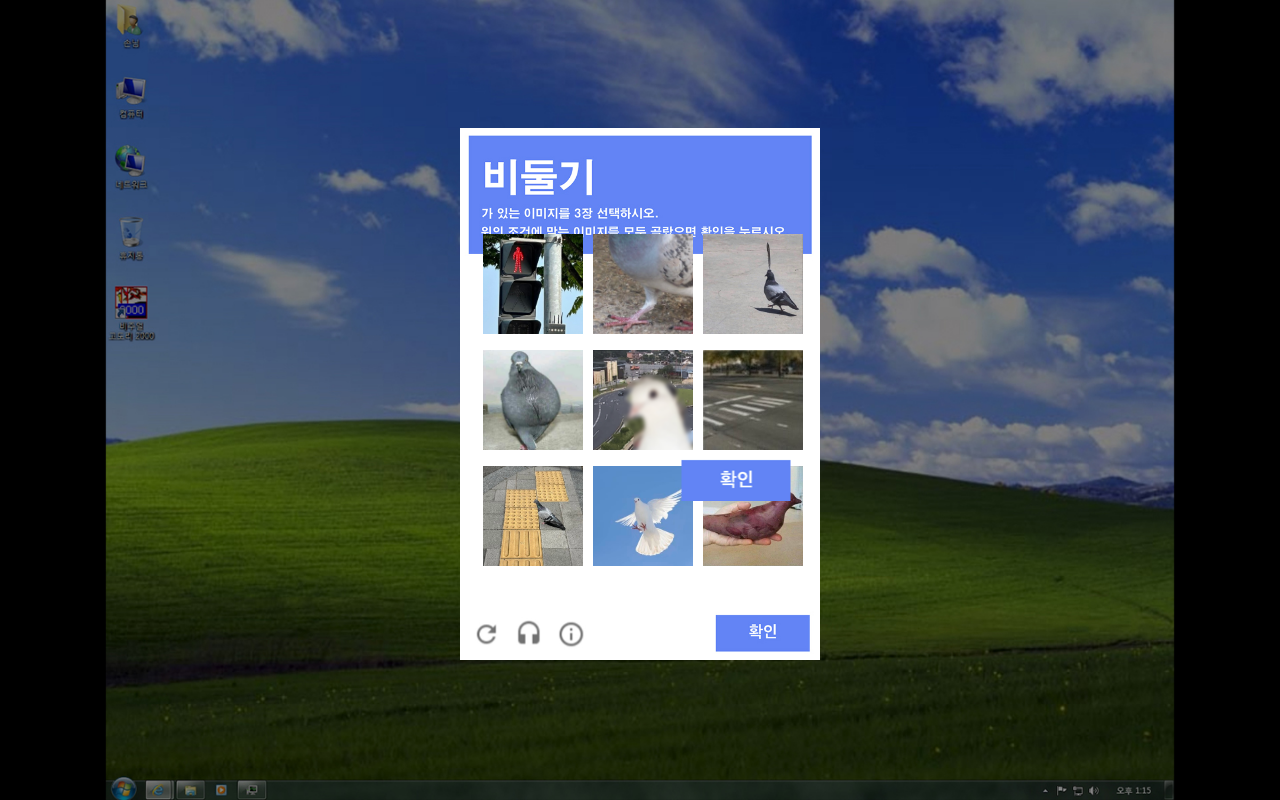
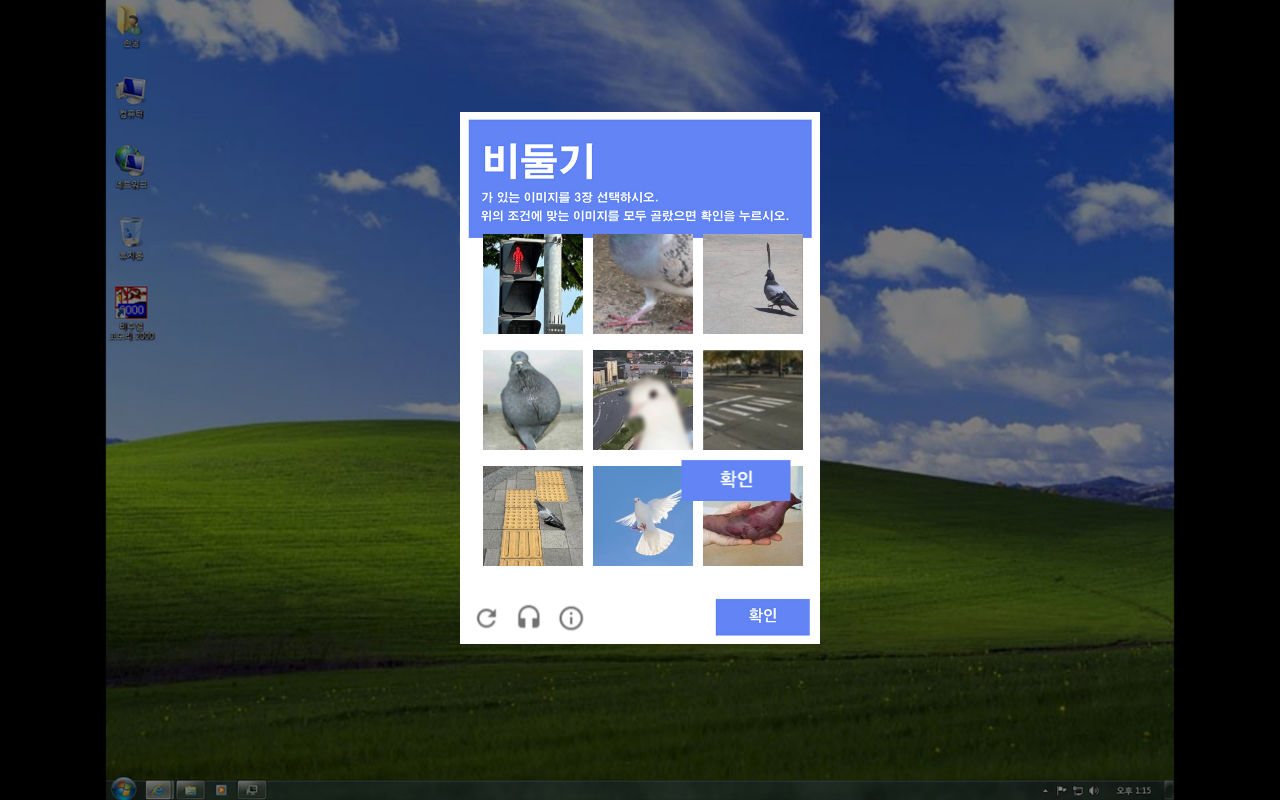
Before and after one commit to mimisuuuuuuu/today1, a plain HTML site: page index.html in a window 1280 px wide. Drawn offline with Linux system fonts and the light colour scheme.

Commit message:
Update index.html

```diff
--- a/index.html
+++ b/index.html
@@ -63,7 +63,7 @@
     width: 360px;
     height: 532px;
     position: absolute;
-    top: 16%;  /* 기존 39%에서 45%로 조정 */
+    top: 14%;  /* 기존 39%에서 45%로 조정 */
     left: 50%;
     transform: translateX(-50%); /* Y축 이동을 없애고 X축 정렬 유지 */
     cursor: pointer;
```
